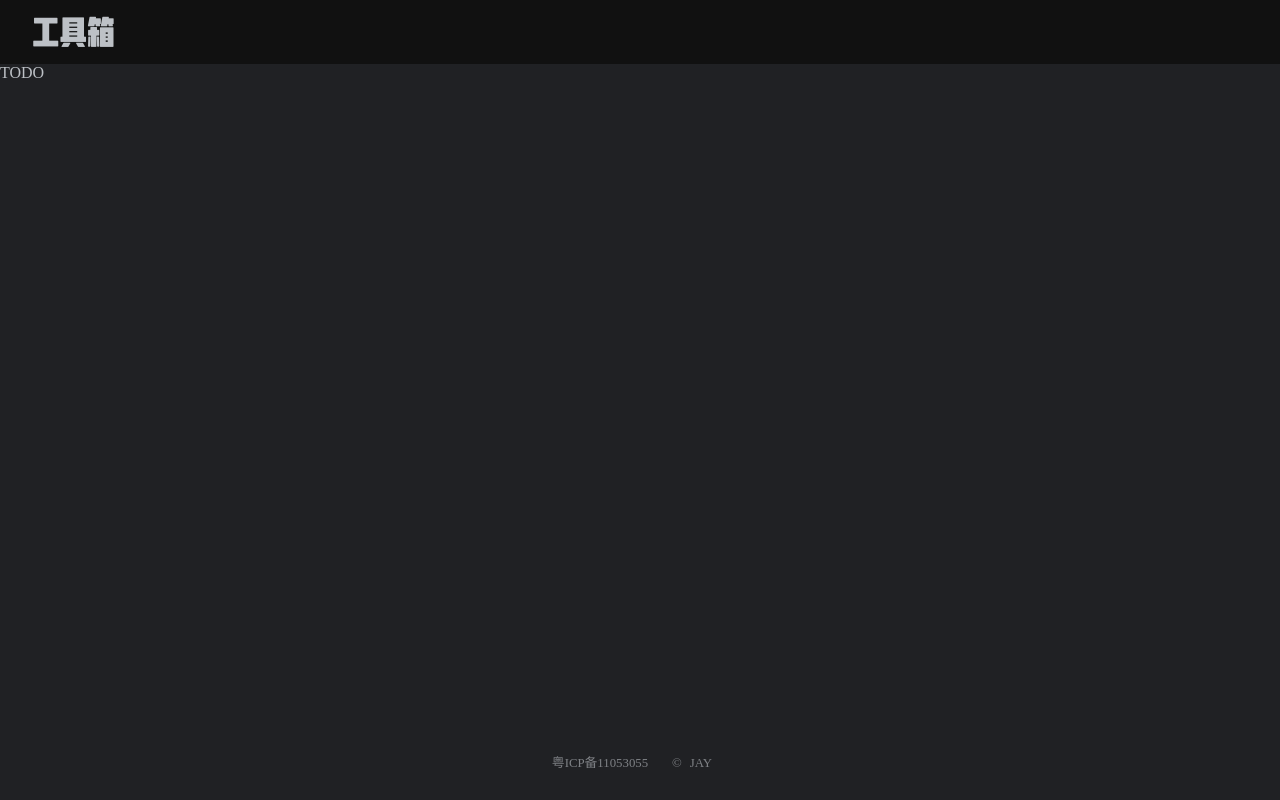
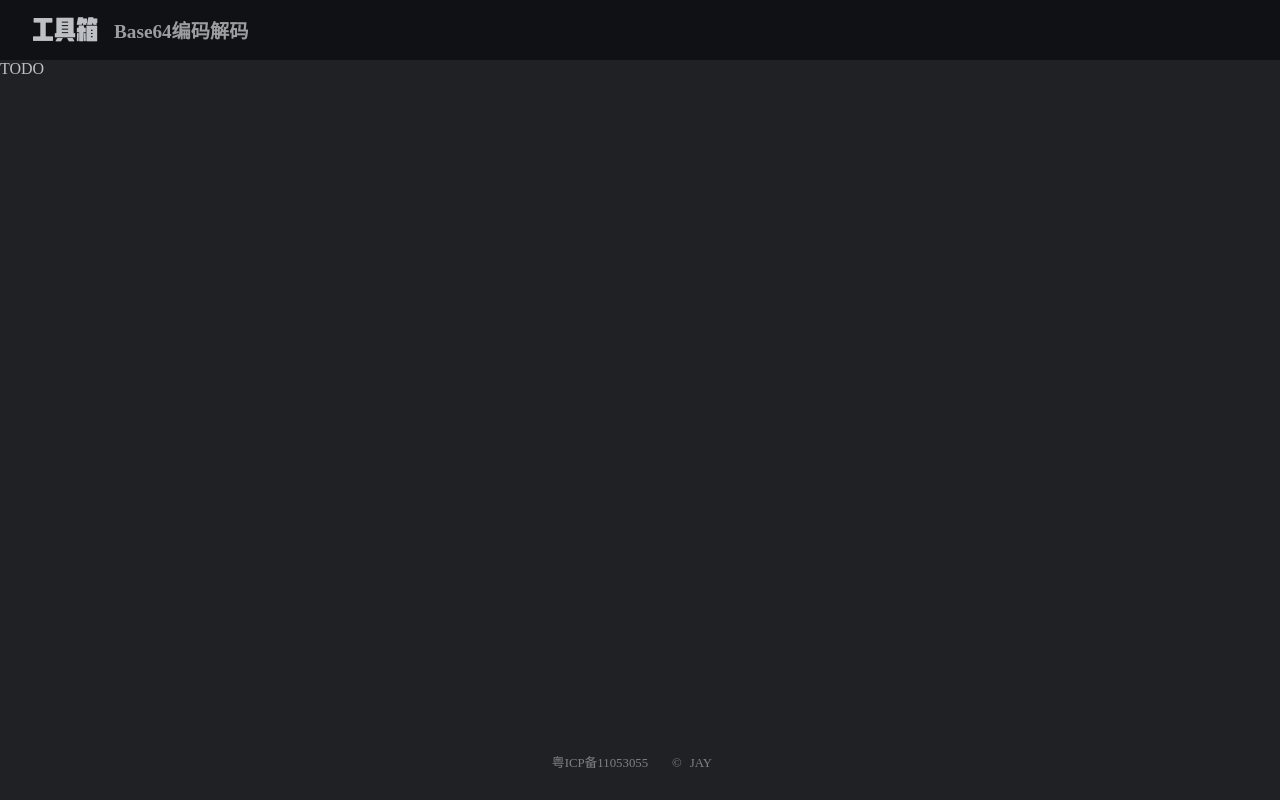
Before and after one commit to oonne/Toolbox, a Vue app: page /base64 in a window 1280 px wide. Built offline with nearby package versions, Linux system fonts and the light colour scheme.

Commit message:
feat: HeaderBar

```diff
--- a/src/assets/css/config.css
+++ b/src/assets/css/config.css
@@ -2,4 +2,5 @@
 :root{
   --background: #202124;
   --color: #bdc1c6;
+  --header-background: #101114;
 }
--- a/src/components/HeaderBar.vue
+++ b/src/components/HeaderBar.vue
@@ -1,4 +1,5 @@
 <script setup lang="ts">
+defineProps<{ title: string }>();
 </script>
 
 <template>
@@ -9,18 +10,25 @@
     >
       工具箱
     </router-link>
+    <h1>{{ title }}</h1>
   </header>
 </template>
 
 <style scoped>
 header{
   padding: 16px 32px;
-  background-color: #111;
+  background-color: var(--header-background);
+  display: flex;
 }
 .logo{
   font-family: 'MFQiHei';
-  font-size: 2rem;
+  font-size: 1.6rem;
   color: var(--color);
   text-decoration: none;
+  margin-right: 1rem;
+}
+h1{
+  font-size: 1.2rem;
+  opacity: 0.8;
 }
 </style>
--- a/src/pages/Base64/PageIndex.vue
+++ b/src/pages/Base64/PageIndex.vue
@@ -2,7 +2,7 @@
 </script>
 
 <template>
-  <HeaderBar />
+  <HeaderBar title="Base64编码解码" />
   TODO
 </template>
 
```
